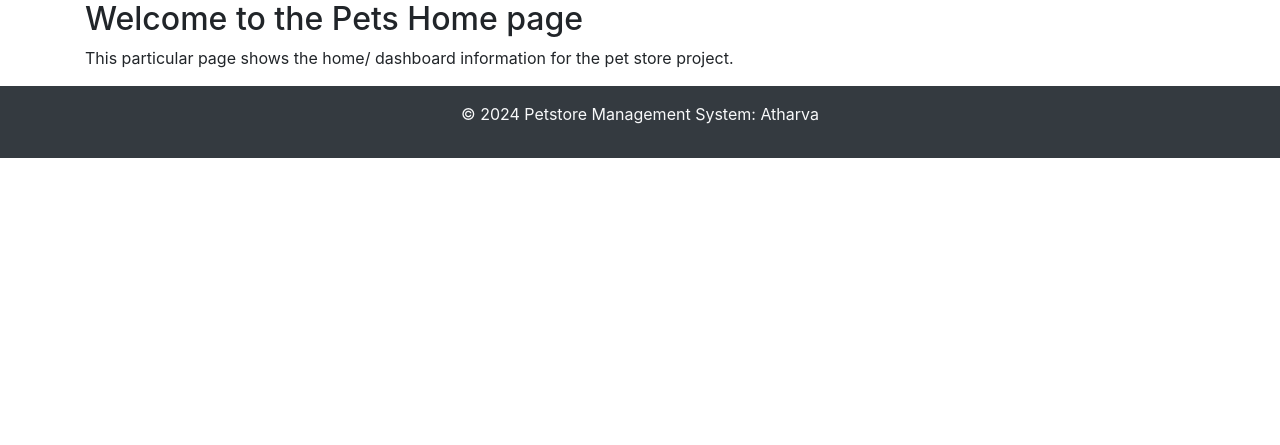
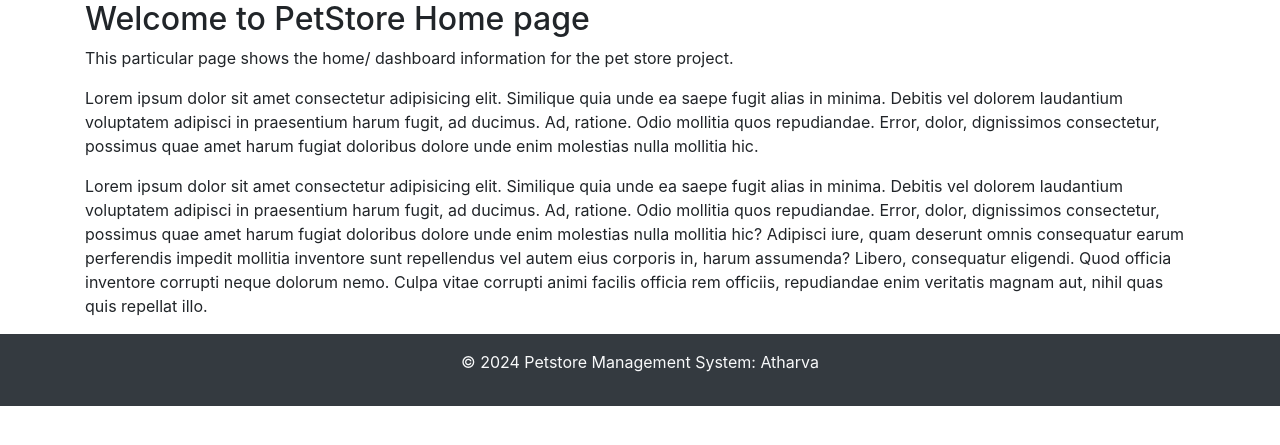
Before and after one commit to atharvapawar/petstore4, a Django app: page / in a window 1280 px wide. Shown: the part 56-501 px from the top of the page. Run offline with Django 5.2, Linux system fonts and the light colour scheme; some libraries are stand-ins or nearby versions.

Commit message:
Update folder to github

```diff
--- a/petstoreapp/templates/petstoreapp/home.html
+++ b/petstoreapp/templates/petstoreapp/home.html
@@ -4,7 +4,11 @@
 
 {% block content %}
 
-<h2>Welcome to the Pets Home page</h2>
+<h2>Welcome to PetStore Home page</h2>
 <p>This particular page shows the home/ dashboard information for the pet store project.</p>
+<p>Lorem ipsum dolor sit amet consectetur adipisicing elit. Similique quia unde ea saepe fugit alias in minima. Debitis vel dolorem laudantium voluptatem adipisci in praesentium harum fugit, ad ducimus. Ad, ratione. Odio mollitia quos repudiandae. Error, dolor, dignissimos consectetur, possimus quae amet harum fugiat doloribus dolore unde enim molestias nulla mollitia hic.</p>
+
+<p>Lorem ipsum dolor sit amet consectetur adipisicing elit. Similique quia unde ea saepe fugit alias in minima. Debitis vel dolorem laudantium voluptatem adipisci in praesentium harum fugit, ad ducimus. Ad, ratione. Odio mollitia quos repudiandae. Error, dolor, dignissimos consectetur, possimus quae amet harum fugiat doloribus dolore unde enim molestias nulla mollitia hic? Adipisci iure, quam deserunt omnis consequatur earum perferendis impedit mollitia inventore sunt repellendus vel autem eius corporis in, harum assumenda? Libero, consequatur eligendi. Quod officia inventore corrupti neque dolorum nemo. Culpa vitae corrupti animi facilis officia rem officiis, repudiandae enim veritatis magnam aut, nihil quas quis repellat illo.</p>
+
 
 {% endblock %}
```
